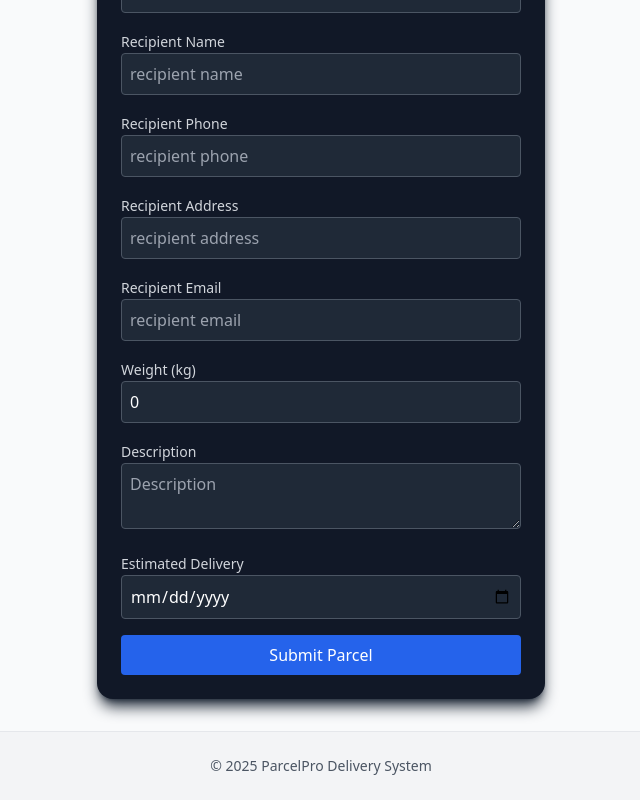
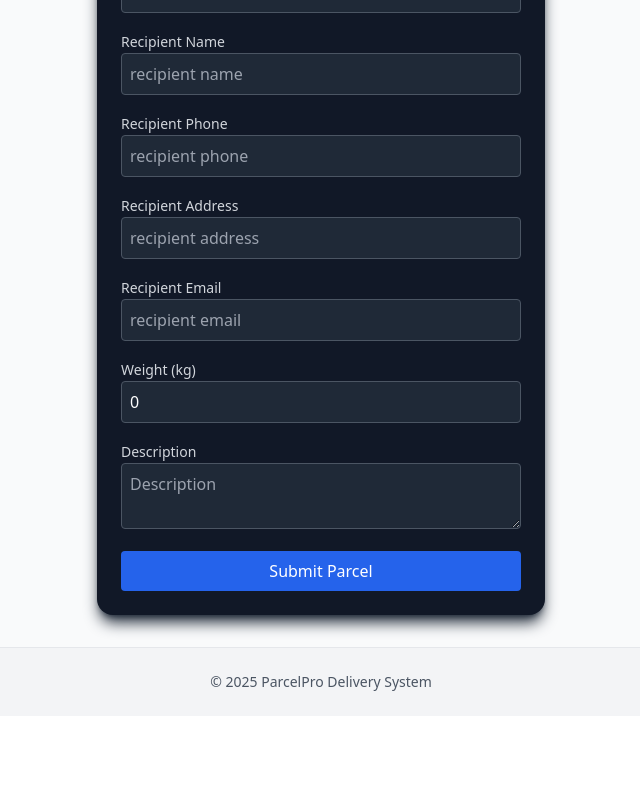
Before and after one commit to JC204/parcel-delivery-backend, a React (Vite) app: page /create in a window 1280 px wide. Shown: the part 511-1311 px from the top of the page, without its empty margins (319-959 px from the left). After the commit the page ends 1227 px from the top, so only its background shows below. Built offline with nearby package versions, Linux system fonts and the light colour scheme.

Commit message:
Auto commit: updated all files

```diff
--- a/src/components/ParcelForm.tsx
+++ b/src/components/ParcelForm.tsx
@@ -8,7 +8,7 @@ type ParcelFormState = {
   recipient: Customer;
   weight: number;
   description: string;
-  estimated_delivery: string;
+
 };
 
 const ParcelForm: React.FC = () => {
@@ -17,7 +17,7 @@ const ParcelForm: React.FC = () => {
     recipient: { name: "", phone: "", address: "", email: "" },
     weight: 0,
     description: "",
-    estimated_delivery: "",
+
   });
 
   const [submitted, setSubmitted] = useState(false);
@@ -72,7 +72,7 @@ const ParcelForm: React.FC = () => {
       recipient: { name: "", phone: "", address: "", email: "" },
       weight: 0,
       description: "",
-      estimated_delivery: "",
+
     });
     setTrackingNumber("");
     setSubmitted(false);
@@ -145,17 +145,6 @@ const ParcelForm: React.FC = () => {
               />
             </label>
 
-            <label className="block">
-              <span className="text-sm text-gray-700 dark:text-gray-300">Estimated Delivery</span>
-              <input
-                type="date"
-                name="estimated_delivery"
-                value={parcel.estimated_delivery}
-                onChange={handleChange}
-                className={inputClass}
-                required
-              />
-            </label>
 
             <button
               type="submit"
```
Also changed, not shown: 2 other files (tests, documents, lock files or other folders).
